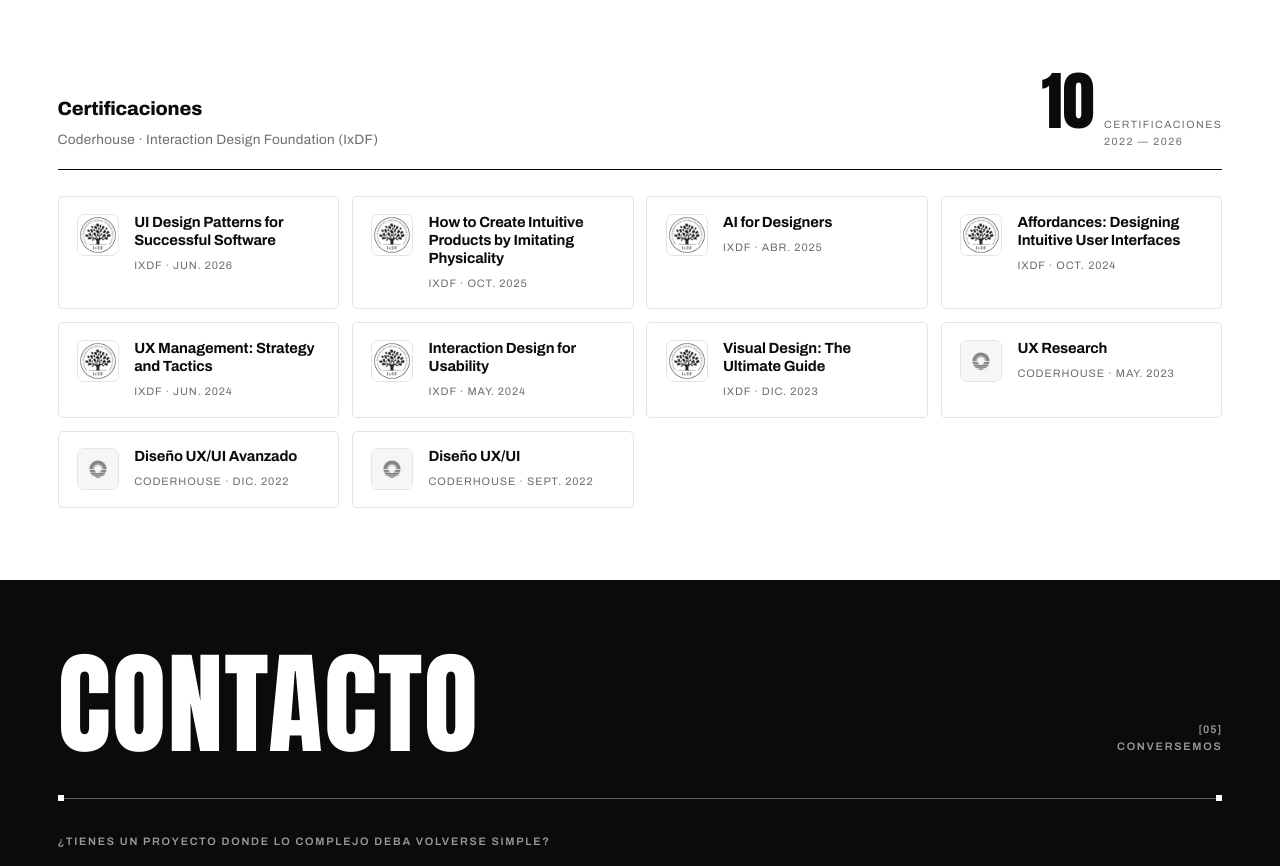
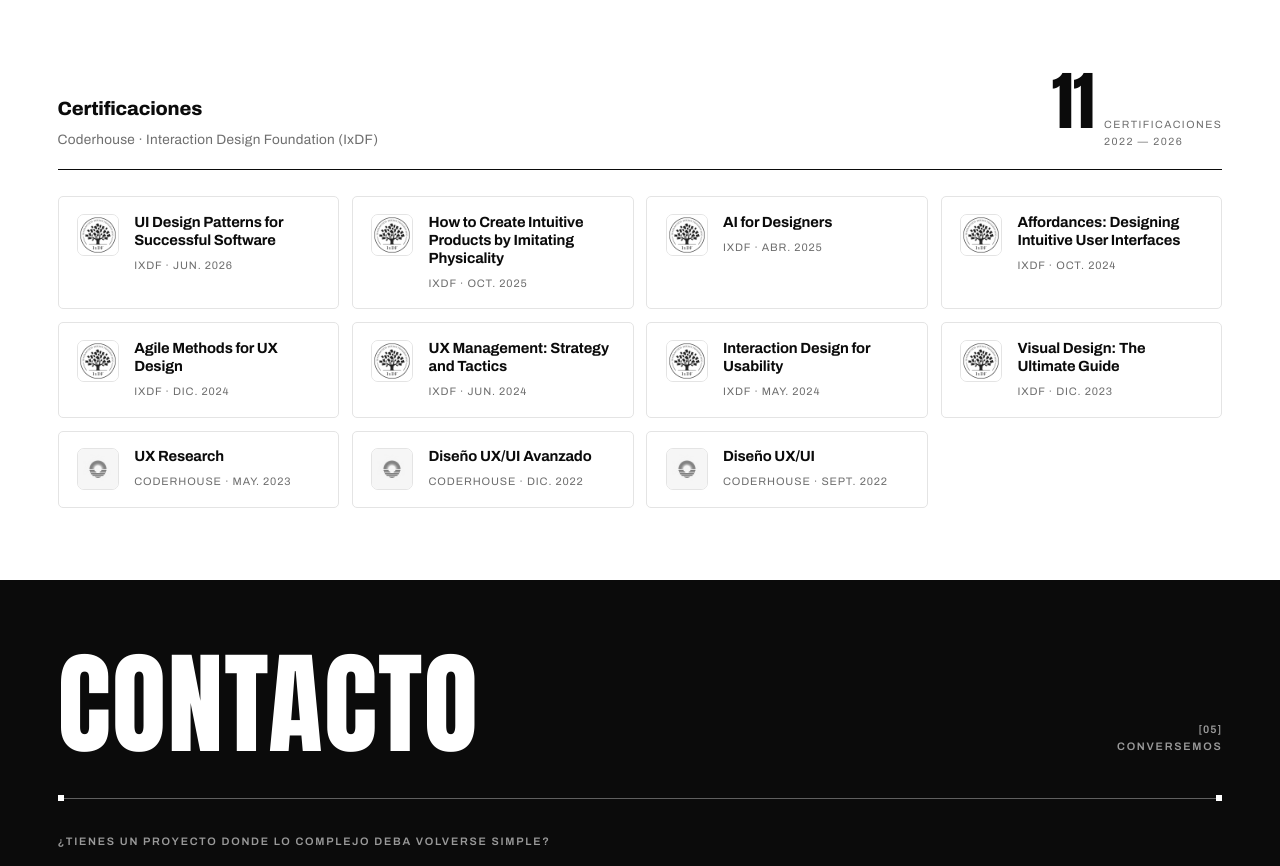
Before and after one commit to interdikto/mauricio-llinas-portfolio, a plain HTML site: page index.html in a window 1280 px wide. Shown: the part 6538-7404 px from the top of the page. Drawn offline with Linux system fonts and the light colour scheme.

Commit message:
Certificaciones: agregar links a IxDF y sumar Agile Methods for UX Design

```diff
--- a/index.html
+++ b/index.html
@@ -580,16 +580,17 @@
             <div class="ct" style="margin-bottom:0;">Certificaciones</div>
             <div class="certs-sub">Coderhouse · Interaction Design Foundation (IxDF)</div>
           </div>
-          <div class="certs-count"><span class="n">10</span><span class="l">Certificaciones<br />2022 — 2026</span></div>
+          <div class="certs-count"><span class="n">11</span><span class="l">Certificaciones<br />2022 — 2026</span></div>
         </div>
         <div class="cert-grid">
-          <div class="cert-card"><div class="cert-logo"><img src="interaction_design_org_foundation_logo.jpeg" alt="IxDF" /></div><div class="cert-info"><div class="cert-title">UI Design Patterns for Successful Software</div><div class="cert-meta">IxDF · jun. 2026</div></div></div>
-          <div class="cert-card"><div class="cert-logo"><img src="interaction_design_org_foundation_logo.jpeg" alt="IxDF" /></div><div class="cert-info"><div class="cert-title">How to Create Intuitive Products by Imitating Physicality</div><div class="cert-meta">IxDF · oct. 2025</div></div></div>
-          <div class="cert-card"><div class="cert-logo"><img src="interaction_design_org_foundation_logo.jpeg" alt="IxDF" /></div><div class="cert-info"><div class="cert-title">AI for Designers</div><div class="cert-meta">IxDF · abr. 2025</div></div></div>
-          <div class="cert-card"><div class="cert-logo"><img src="interaction_design_org_foundation_logo.jpeg" alt="IxDF" /></div><div class="cert-info"><div class="cert-title">Affordances: Designing Intuitive User Interfaces</div><div class="cert-meta">IxDF · oct. 2024</div></div></div>
-          <div class="cert-card"><div class="cert-logo"><img src="interaction_design_org_foundation_logo.jpeg" alt="IxDF" /></div><div class="cert-info"><div class="cert-title">UX Management: Strategy and Tactics</div><div class="cert-meta">IxDF · jun. 2024</div></div></div>
-          <div class="cert-card"><div class="cert-logo"><img src="interaction_design_org_foundation_logo.jpeg" alt="IxDF" /></div><div class="cert-info"><div class="cert-title">Interaction Design for Usability</div><div class="cert-meta">IxDF · may. 2024</div></div></div>
-          <div class="cert-card"><div class="cert-logo"><img src="interaction_design_org_foundation_logo.jpeg" alt="IxDF" /></div><div class="cert-info"><div class="cert-title">Visual Design: The Ultimate Guide</div><div class="cert-meta">IxDF · dic. 2023</div></div></div>
+          <a class="cert-card" href="https://ixdf.org/members/mauricio-llinas/certificate/course/9f51fa5a-e698-4b6c-a55f-65d0c2c0b58e" target="_blank" rel="noopener"><div class="cert-logo"><img src="interaction_design_org_foundation_logo.jpeg" alt="IxDF" /></div><div class="cert-info"><div class="cert-title">UI Design Patterns for Successful Software</div><div class="cert-meta">IxDF · jun. 2026</div></div></a>
+          <a class="cert-card" href="https://ixdf.org/members/mauricio-llinas/certificate/course/cf075d51-38b1-4961-9c4c-b54bf18b18f3" target="_blank" rel="noopener"><div class="cert-logo"><img src="interaction_design_org_foundation_logo.jpeg" alt="IxDF" /></div><div class="cert-info"><div class="cert-title">How to Create Intuitive Products by Imitating Physicality</div><div class="cert-meta">IxDF · oct. 2025</div></div></a>
+          <a class="cert-card" href="https://ixdf.org/members/mauricio-llinas/certificate/course/ffce3f86-2f80-4e9a-b43e-8d5ba296a2fe" target="_blank" rel="noopener"><div class="cert-logo"><img src="interaction_design_org_foundation_logo.jpeg" alt="IxDF" /></div><div class="cert-info"><div class="cert-title">AI for Designers</div><div class="cert-meta">IxDF · abr. 2025</div></div></a>
+          <a class="cert-card" href="https://ixdf.org/members/mauricio-llinas/certificate/course/72cb361f-95b0-428e-b756-f0e2ec82d9f4" target="_blank" rel="noopener"><div class="cert-logo"><img src="interaction_design_org_foundation_logo.jpeg" alt="IxDF" /></div><div class="cert-info"><div class="cert-title">Affordances: Designing Intuitive User Interfaces</div><div class="cert-meta">IxDF · oct. 2024</div></div></a>
+          <a class="cert-card" href="https://ixdf.org/members/mauricio-llinas/certificate/course/3d670838-c565-4650-a056-4e487063e511" target="_blank" rel="noopener"><div class="cert-logo"><img src="interaction_design_org_foundation_logo.jpeg" alt="IxDF" /></div><div class="cert-info"><div class="cert-title">Agile Methods for UX Design</div><div class="cert-meta">IxDF · dic. 2024</div></div></a>
+          <a class="cert-card" href="https://ixdf.org/members/mauricio-llinas/certificate/course/4abbcb9d-434f-4114-ad7e-cf79cccd386a" target="_blank" rel="noopener"><div class="cert-logo"><img src="interaction_design_org_foundation_logo.jpeg" alt="IxDF" /></div><div class="cert-info"><div class="cert-title">UX Management: Strategy and Tactics</div><div class="cert-meta">IxDF · jun. 2024</div></div></a>
+          <a class="cert-card" href="https://ixdf.org/members/mauricio-llinas/certificate/course/d0a9eef6-8e4d-475a-a601-48828cc6249e" target="_blank" rel="noopener"><div class="cert-logo"><img src="interaction_design_org_foundation_logo.jpeg" alt="IxDF" /></div><div class="cert-info"><div class="cert-title">Interaction Design for Usability</div><div class="cert-meta">IxDF · may. 2024</div></div></a>
+          <a class="cert-card" href="https://ixdf.org/members/mauricio-llinas/certificate/course/1ce235f2-ac82-46d2-9d92-52a937b624df" target="_blank" rel="noopener"><div class="cert-logo"><img src="interaction_design_org_foundation_logo.jpeg" alt="IxDF" /></div><div class="cert-info"><div class="cert-title">Visual Design: The Ultimate Guide</div><div class="cert-meta">IxDF · dic. 2023</div></div></a>
           <div class="cert-card"><div class="cert-logo"><img src="coderhouse_logo.jpeg" alt="Coderhouse" /></div><div class="cert-info"><div class="cert-title">UX Research</div><div class="cert-meta">Coderhouse · may. 2023</div></div></div>
           <div class="cert-card"><div class="cert-logo"><img src="coderhouse_logo.jpeg" alt="Coderhouse" /></div><div class="cert-info"><div class="cert-title">Diseño UX/UI Avanzado</div><div class="cert-meta">Coderhouse · dic. 2022</div></div></div>
           <div class="cert-card"><div class="cert-logo"><img src="coderhouse_logo.jpeg" alt="Coderhouse" /></div><div class="cert-info"><div class="cert-title">Diseño UX/UI</div><div class="cert-meta">Coderhouse · sept. 2022</div></div></div>
```
Also changed, not shown: 1 other file.
